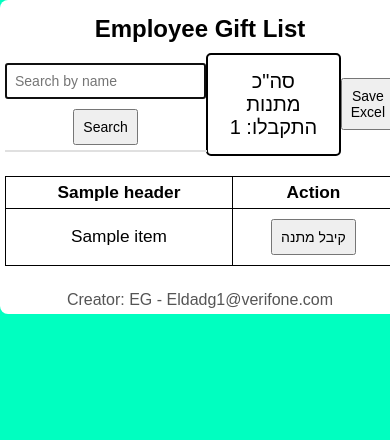
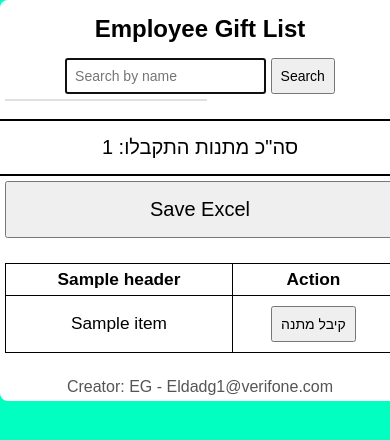
Before and after one commit to eldadi9/Gifts, a Flask app: template templates/view.html in a window 390 px wide. Shown: the part 164-604 px from the top of the page. Run offline with Flask 3, Linux system fonts and the light colour scheme; the template is opened without the code that fills it: most values are stand-ins (such as "Sample title", 1, 10 or a date in 2020).

Commit message:
Updated application files

```diff
--- a/templates/view.html
+++ b/templates/view.html
@@ -17,7 +17,7 @@
         padding: 10px 0;
     }
     .logo {
-        width: 300px; /* קטן יותר מהמקורי */
+        width: 300px;
         display: block;
         margin: 0 auto;
     }
@@ -30,13 +30,14 @@
         box-shadow: 0 4px 50px rgba(0, 0, 0, 0.2);
     }
     h1 {
-        font-size: 2.5em; /* קטן יותר מהמקורי להתאמה טובה יותר */
+        font-size: 2.5em;
         margin: 10px 0;
     }
     input[type="text"], input[type="submit"], button {
-        font-size: 16px; /* מותאם למסכים קטנים */
+        font-size: 16px;
         padding: 10px;
         margin: 10px;
+        width: 100%;
     }
     table {
         width: 100%;
@@ -45,8 +46,8 @@
     }
     th, td {
         border: 1px solid #000;
-        padding: 8px; /* פחות מהמקורי להתאמה טובה יותר */
-        font-size: 1.2em; /* קטן יותר מהמקורי */
+        padding: 8px;
+        font-size: 1.2em;
     }
     .received {
         background-color: yellow;
@@ -79,40 +80,44 @@
         .header, .container {
             width: 100%;
             padding: 5px;
-        box-shadow: none; /* הסרת צללים לפשט תצוגה */
+            box-shadow: none;
         }
         .logo {
-        width: 60%; /* תופס פחות מקום */
+            width: 70%;
+        }
+        .container, .header {
+            box-shadow: none;
         }
         h1 {
-        font-size: 1.5em; /* קטן יותר מבטלפון */
+            font-size: 1.5em;
         }
         input[type="text"], input[type="submit"], button {
             font-size: 14px;
             padding: 8px;
-        margin: 5px 0; /* רווח נמוך יותר על כל האלמנטים */
-        width: auto; /* עוזר להימנע מעימוד לא נכון */
+            margin: 5px 0;
+            width: auto;
         }
         .footer {
             font-size: 1em;
         }
         form {
-        flex-direction: column; /* מסדר את האלמנטים בטור במקום בשורה */
+            flex-direction: column;
             align-items: center;
         }
         table {
-        font-size: 0.9em; /* פונט קטן יותר לטבלה */
+            font-size: 0.9em;
         }
         th, td {
-        padding: 5px; /* פחות רווח בתאים */
+            padding: 5px;
         }
+        #total-received {
+            width: 100%;
+            margin-top: 20px;
         }
-    @media (max-width: 600px) {
-        .logo {
-            width: 70%; /* מותאם לקטנים יותר */
-        }
-        .container, .header {
-            box-shadow: none;
+        #save-button {
+            width: 100%;
+            padding: 15px;
+            font-size: 20px;
         }
     }
 </style>
@@ -123,17 +128,17 @@
     </div>
     <div class="container">
         <h1>Employee Gift List</h1>
-        <div style="display: flex; justify-content: space-between; align-items: center;">
-            <form action="/view" method="get" style="flex-grow: 1;">
+        <div style="display: flex; flex-direction: column; align-items: center;">
+            <form action="/view" method="get" style="width: 100%;">
                 <input type="text" id="search-input" name="search" placeholder="Search by name" autofocus>
                 <input type="submit" value="Search">
                 <div id="autocomplete-list" class="autocomplete-suggestions"></div>
             </form>
-            <div id="total-received" style="padding: 15px; border: 2px solid #000; border-radius: 5px;font-size: 20px;">
+            <div id="total-received" style="padding: 15px; border: 2px solid #000; border-radius: 5px;font-size: 20px; width: 100%;">
                 סה"כ מתנות התקבלו: {{ total_received }}
             </div>
-            <form action="/save" method="post">
-                <button type="submit" id="save-button">Save Excel</button>
+            <form action="/save" method="post" style="width: 100%;">
+                <button type="submit" id="save-button" style="width: 100%; padding: 15px; font-size: 20px;">Save Excel</button>
             </form>
         </div>
         <table border="1" id="data-table">
```
Also changed, not shown: 1 other file. Lines whose indentation alone changed are shown as unchanged.
